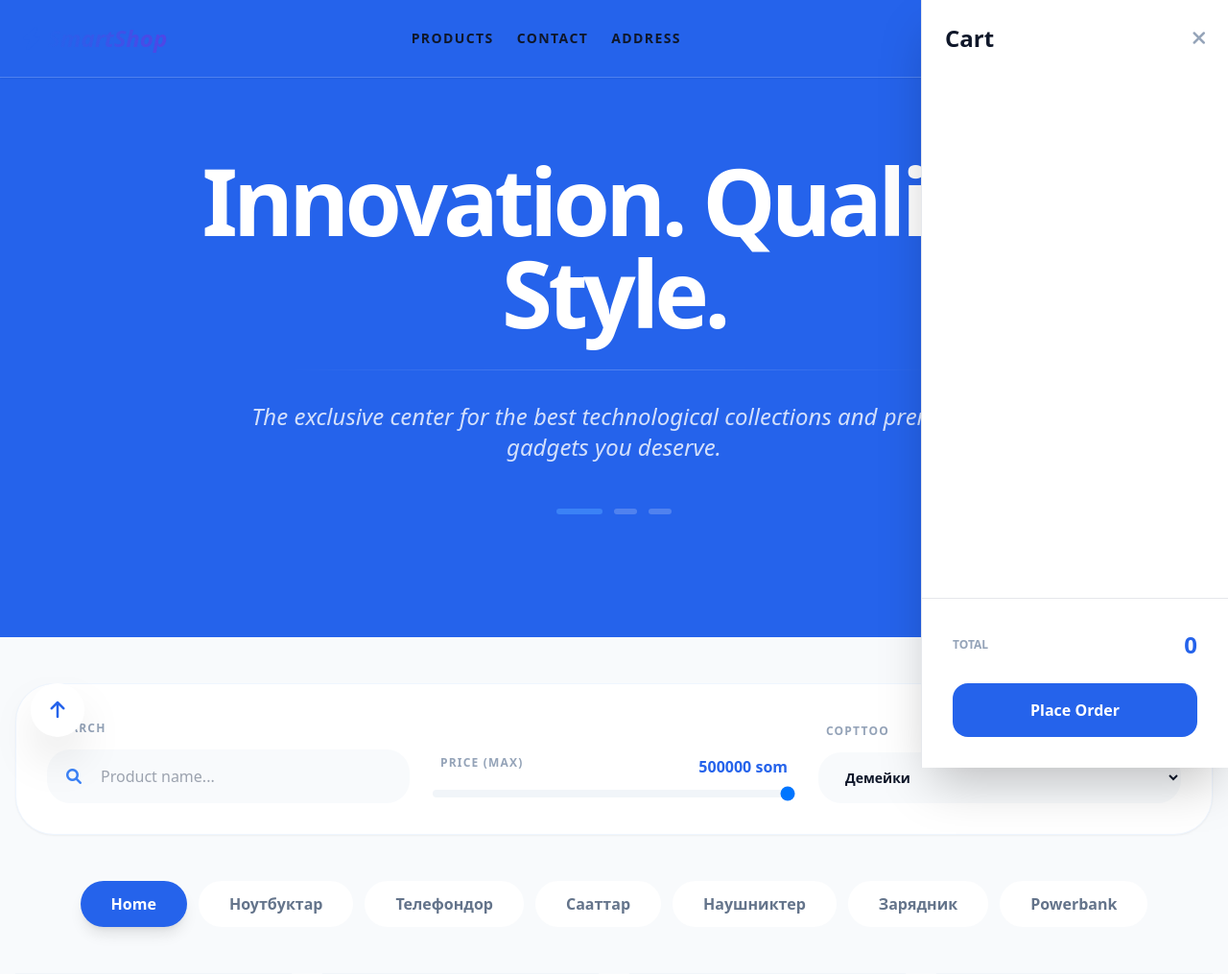
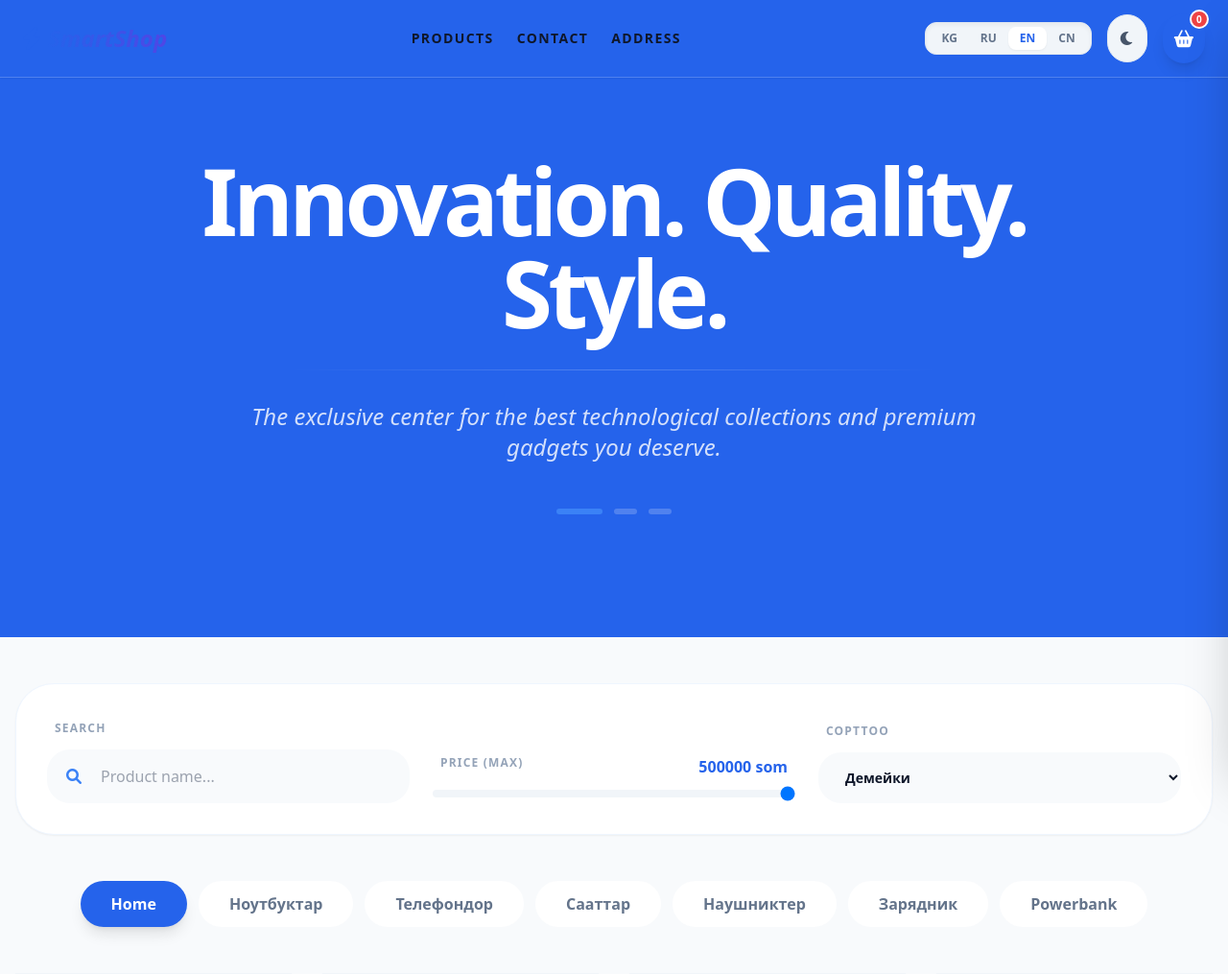
Before and after one commit to janylaijakybalikyzy-sys/SmartShop, a Django app: page /en/ in a window 1280 px wide. Shown: the top 1015 px of the page at 96% size. Run offline with Django 5.2, Linux system fonts and the light colour scheme; data comes from the database, SQL or seed files in the repository; some libraries are stand-ins or nearby versions.

Commit message:
Озортуу киргизилди

```diff
--- a/templates/index.html
+++ b/templates/index.html
@@ -169,17 +169,15 @@
                                 Кыргызстан, Бишкек ш., Чүй проспектиси 123
                             </p>
                         </div>
-
                         <div class="h-64 bg-slate-100 dark:bg-slate-900 rounded-2xl overflow-hidden shadow-inner border border-slate-700">
                             <iframe
-        src="https://www.google.com/maps/embed?pb=!1m18!1m12!1m3!1d2923.95156686381!2d74.5888242154341!3d42.875083179155794!2m3!1f0!2f0!3f0!3m2!1i1024!2i768!4f13.1!3m3!1m2!1s0x389ec81643193e8d%3A0xc3485c2921a2c332!2z0L_RgC3Rgi4g0KfRg9C5IDExNSwg0JHQuNGI0LrQtdC6IDcyMDAwMA!5e0!3m2!1sru!2skg!4v1700000000000!5m2!1sru!2skg"
+                                src="https://www.google.com/maps/embed?pb=!1m18!1m12!1m3!1d2923.70420138923!2d74.5878233!3d42.8790933!2m3!1f0!2f0!3f0!3m2!1i1024!2i768!4f13.1!3m3!1m2!1s0x389eb7dc91b3c881%3A0x49fe30303703d122!2z0KfRg9C50YHQutC40Lkg0L_RgNC-0YHQvy4sINCR0LjRiNC60LXQuA!5e0!3m2!1sru!2skg!4v1710000000000!5m2!1sru!2skg"
                                 width="100%"
                                 height="100%"
                                 style="border:0; filter: grayscale(1) invert(90%) contrast(90%);"
                                 allowfullscreen=""
                                 loading="lazy">
                             </iframe>
-</div>
                         </div>
                     </div>
                 </div>
@@ -193,13 +191,13 @@
                     <span class="text-xl font-black italic">SmartShop</span>
                 </div>
                 <p class="text-slate-500 dark:text-slate-400 text-sm font-medium">
-                    &copy; 2026 SmartShop. {{ text.rights|default:"Бардык укуктар корголгон." }}
+                    © 2026 SmartShop. {{ text.rights|default:"Бардык укуктар корголгон." }}
                 </p>
             </div>
         </footer>
     </main>
 
-    <div id="cart-sidebar" class="fixed top-0 right-0 h-full w-full md:w-80 bg-white dark:bg-slate-900 z-[100] p-6 shadow-2xl border-l dark:border-slate-800">
+    <div id="cart-sidebar" class="fixed top-0 right-0 h-full w-full md:w-80 bg-white dark:bg-slate-900 z-[100] p-6 shadow-2xl border-l dark:border-slate-800 transform translate-x-full transition-transform duration-300">
         <div class="flex justify-between items-center mb-8">
             <h3 class="text-2xl font-black">{{ text.cart_label|default:"Себет" }}</h3>
             <button onclick="toggleCart()" class="text-slate-400 hover:text-red-500"><i class="fas fa-times text-xl"></i></button>
@@ -214,12 +212,21 @@
         </div>
     </div>
 
+    <style>
+        /* Себетти ачуу үчүн класс */
+        #cart-sidebar.open { transform: translateX(0); }
+        #scrollToTop { opacity: 0; pointer-events: none; transform: translateY(20px); transition: all 0.3s; }
+        #scrollToTop.show { opacity: 1; pointer-events: auto; transform: translateY(0); }
+    </style>
+
     <script>
         // 1. Dark Mode
         function updateThemeIcon(isDark) {
             const icon = document.getElementById('theme-icon');
+            if (icon) {
                 if (isDark) icon.classList.replace('fa-moon', 'fa-sun');
                 else icon.classList.replace('fa-sun', 'fa-moon');
+            }
         }
         function toggleDarkMode() {
             const isDark = document.documentElement.classList.toggle('dark');
@@ -231,7 +238,9 @@
         let cart = [];
         const currencyText = "{{ text.currency|default:'сом' }}";
 
-        function toggleCart() { document.getElementById('cart-sidebar').classList.toggle('open'); }
+        function toggleCart() {
+            document.getElementById('cart-sidebar').classList.toggle('open');
+        }
 
         function addToCart(btn, name, price) {
             cart.push({name, price});
```
Lines whose indentation alone changed are shown as unchanged.
